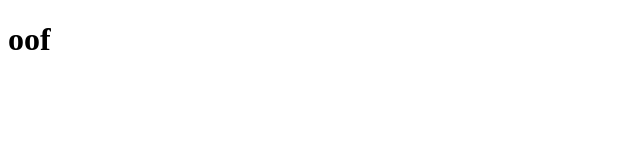
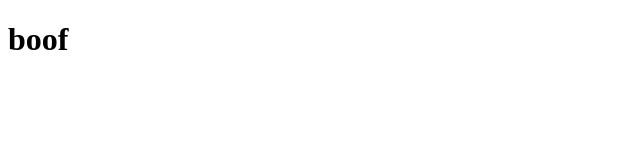
Before and after one commit to asianzomb/flexbox, a website: page index.html in a window 1280 px wide. Shown: the full height of the page, 0-640 px from the left. Drawn offline with Linux system fonts and the light colour scheme.

Commit message:
changed oof to boof

```diff
--- a/index.html
+++ b/index.html
@@ -8,7 +8,7 @@
 </head>
 
 <body>
-    <h1>oof</h1>
+    <h1>boof</h1>
 </body>
 
 </html>
```
